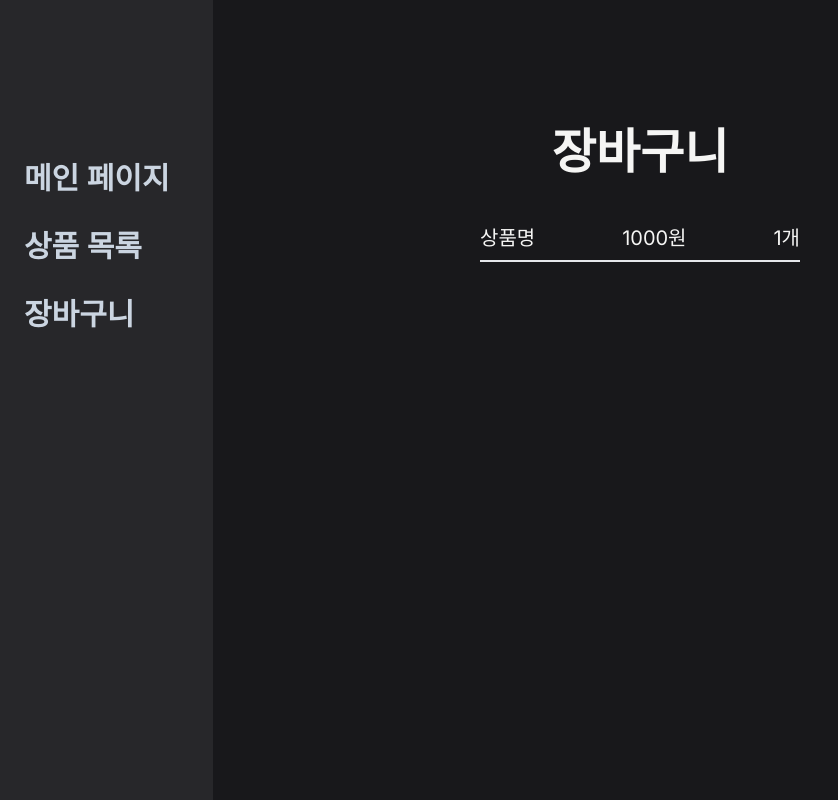
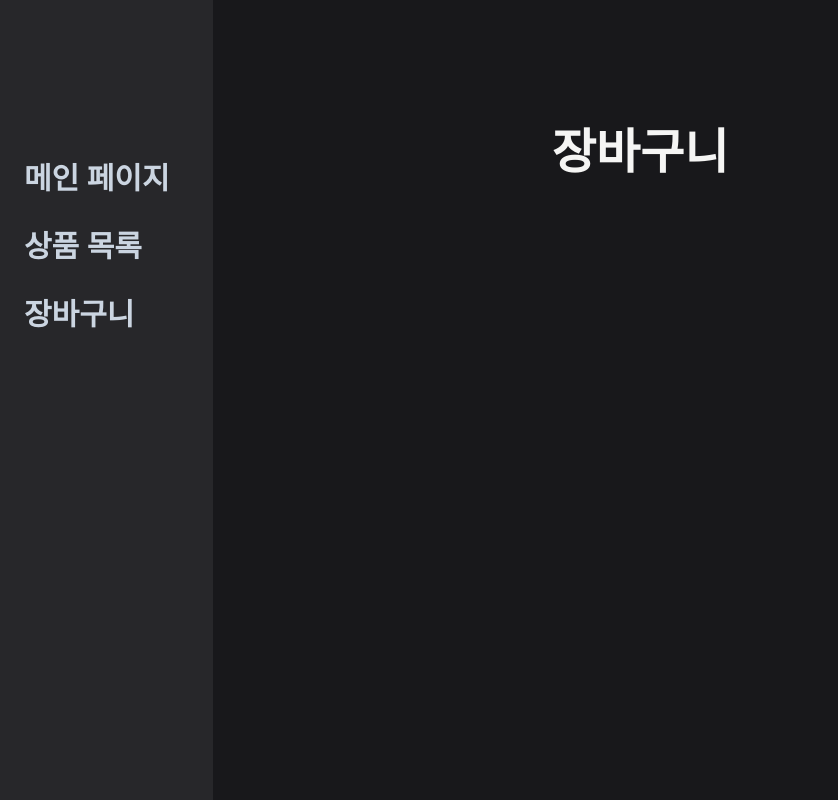
Before and after one commit to yeo-hyeonseok/study_nextjs, a Next.js app: page /cart in a window 1280 px wide. Shown: the whole page, without its empty margins (0-838 px from the left). Built offline with nearby package versions, Linux system fonts and the light colour scheme.

Commit message:
[update] 장바구니 추가 기능 추가

```diff
--- a/app/cart/page.tsx
+++ b/app/cart/page.tsx
@@ -1,11 +1,23 @@
+"use client";
+
+import { cartStore } from "../src/store";
 import MainTitle from "../src/components/common/mainTitle";
 import CartItem from "../src/components/cart/cartItem";
 
 export default function Cart() {
+  const { cartList } = cartStore();
+
   return (
     <div className="flex items-center justify-center flex-col pt-32 pb-32">
       <MainTitle text="장바구니" />
-      <CartItem />
+      {cartList.map((item, _) => (
+        <CartItem
+          key={item.id}
+          name={item.name}
+          price={item.price}
+          count={item.count}
+        />
+      ))}
     </div>
   );
 }
--- a/app/src/components/cart/cartItem.tsx
+++ b/app/src/components/cart/cartItem.tsx
@@ -1,9 +1,15 @@
-export default function CartItem() {
+interface CartItemProps {
+  name: string;
+  price: number;
+  count: number;
+}
+
+export default function CartItem({ name, price, count }: CartItemProps) {
   return (
     <div className="flex w-1/4 justify-between border-b-2 pt-2 pb-2">
-      <p className="text-stone-100 text-xl font-semiBold">상품명</p>
-      <p className="text-stone-100 text-xl">1000원</p>
-      <p className="text-stone-100 text-xl">1개</p>
+      <p className="text-stone-100 text-xl font-semiBold">{name}</p>
+      <p className="text-stone-100 text-xl">{price}원</p>
+      <p className="text-stone-100 text-xl">{count}개</p>
     </div>
   );
 }
--- a/app/src/components/list/listItem.tsx
+++ b/app/src/components/list/listItem.tsx
@@ -1,4 +1,8 @@
+"use client";
+
 import Image from "next/image";
+import { useState } from "react";
+import { cartStore } from "../../store";
 import SuperButton from "../common/superButton";
 
 interface ListItemProps {
@@ -9,6 +13,9 @@ interface ListItemProps {
 }
 
 export default function ListItem({ id, name, company, price }: ListItemProps) {
+  let [count, setCount] = useState(0);
+  const { addCartItem } = cartStore();
+
   return (
     <div className="bg-white mt-10 w-1/4 p5-8 pb-5 pl-5 pr-5 rounded-md relative">
       <Image
@@ -26,18 +33,37 @@ export default function ListItem({ id, name, company, price }: ListItemProps) {
         <div className="flex justify-between items-center mt-2">
           <p className="text-xl">{price}원</p>
           <div>
-            <span className="text-xl mr-4">수량: 1</span>
-            <button className="text-2xl rounded border-2 pl-2 pr-2 mr-1">
+            <span className="text-xl mr-4">수량: {count}</span>
+            <button
+              onClick={() => {
+                if (count > 0) setCount(count - 1);
+              }}
+              className="text-2xl rounded border-2 pl-2 pr-2 mr-1"
+            >
               -
             </button>
-            <button className="text-2xl rounded border-2 pl-2 pr-2">+</button>
+            <button
+              onClick={() => {
+                setCount(count + 1);
+              }}
+              className="text-2xl rounded border-2 pl-2 pr-2"
+            >
+              +
+            </button>
           </div>
         </div>
       </div>
       <SuperButton
         className="absolute right-2 top-2"
         text="장바구니"
-        onClick={() => {}}
+        onClick={() => {
+          addCartItem({
+            id,
+            name,
+            price,
+            count,
+          });
+        }}
       />
     </div>
   );
--- a/app/src/store/index.ts
+++ b/app/src/store/index.ts
@@ -1,5 +1,5 @@
 import { create } from "zustand";
-import { ProductStore } from "./types";
+import { ProductStore, CartStore, CartItem } from "./types";
 
 export const productStore = create<ProductStore>(() => ({
   productList: [
@@ -27,6 +27,9 @@ export const productStore = create<ProductStore>(() => ({
   ],
 }));
 
-const cartStore = create(() => ({
+export const cartStore = create<CartStore>((set: any) => ({
   cartList: [],
+  addCartItem(item: CartItem) {
+    set((state: any) => ({ cartList: [...state.cartList, item] }));
+  },
 }));
--- a/app/src/store/types.ts
+++ b/app/src/store/types.ts
@@ -10,4 +10,16 @@ interface ProductStore {
   productList: Array<ProductItem>;
 }
 
-export type { ProductStore };
+interface CartItem {
+  id: number;
+  name: string;
+  price: number;
+  count: number;
+}
+
+interface CartStore {
+  cartList: Array<CartItem>;
+  addCartItem: (item: CartItem) => void;
+}
+
+export type { ProductStore, CartStore, CartItem };
```
